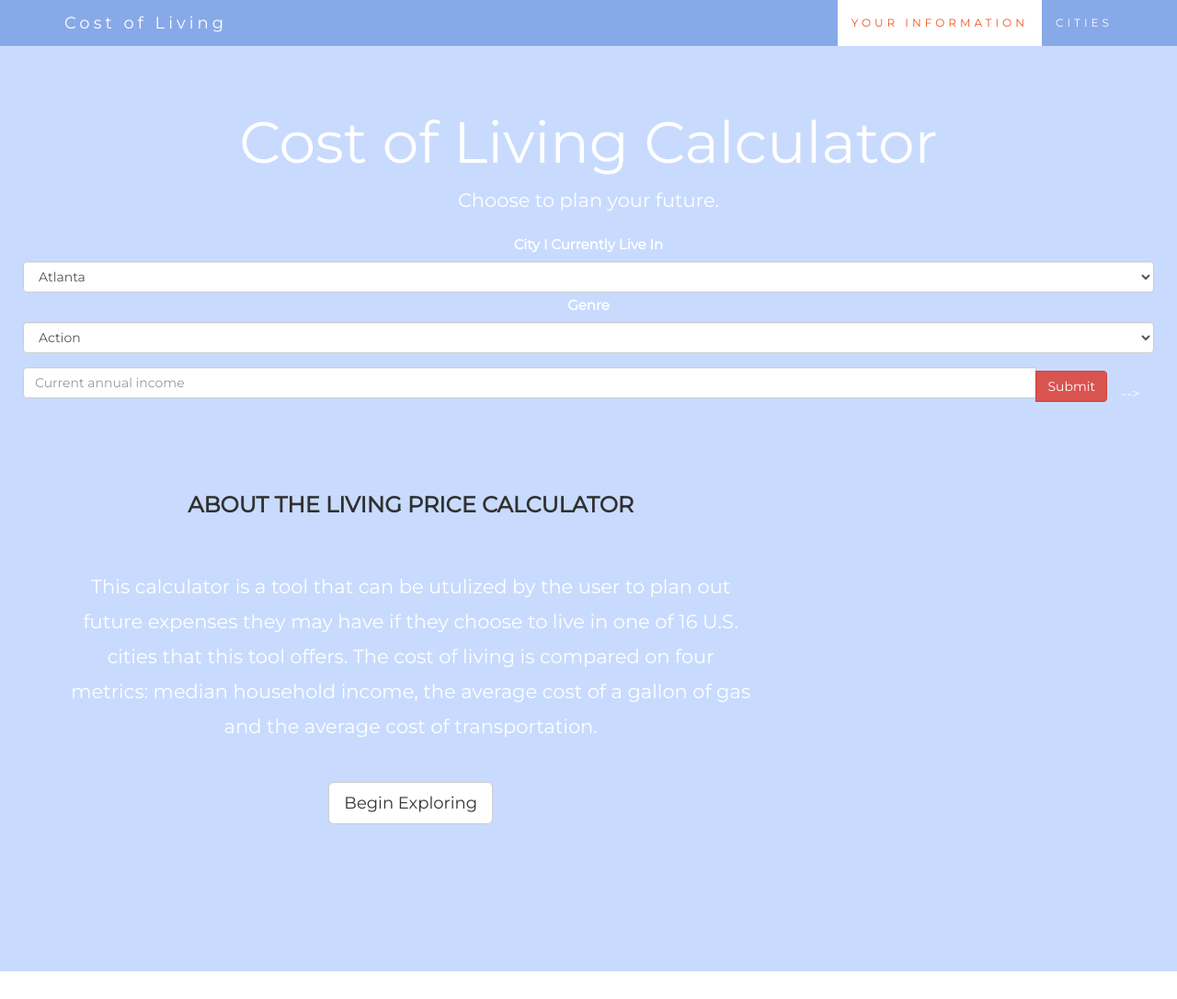
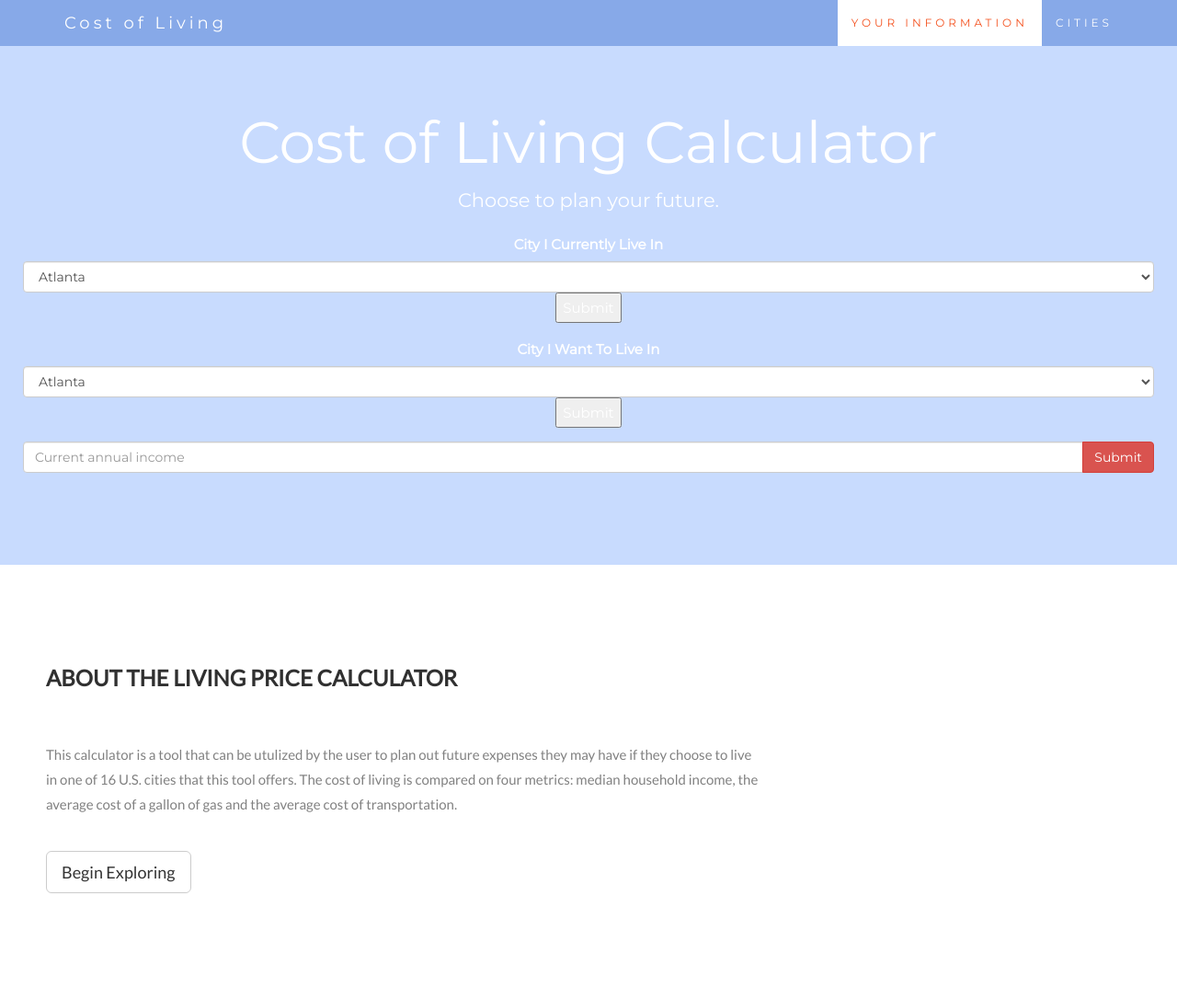
Before and after one commit to tashfiahasan/costoflivingcalculator, a Flask app: page / in a window 1280 px wide. Shown: the whole page at 92% size. After the commit the page ends 971 px from the top, so only its background shows below. Run offline with Flask 2, Linux system fonts and the light colour scheme; some libraries are stand-ins or nearby versions.

Commit message:
edits to index1

```diff
--- a/templates/index1.html
+++ b/templates/index1.html
@@ -215,15 +215,19 @@
             <option>{{city}}</option>
             {% endfor %}
           </select>
+          <input type="submit">
+        </div>
+
 <div class="form-group col-6">
-          <label for="bookGenre">Genre</label>
+          <label for="cities">City I Want To Live In</label>
           <select class="form-control" name="bookGenre">
-            {% for genre in ['Action','Drama','Historical Fiction','Fantasy','Mystery','Romance','Science Fiction','Suspense','Thriller','Young Adult'] %}
-            <option>{{genre}}</option>
+            {% for city in ['Atlanta','Austin','Baltimore','Boston','Chicago','Denver','Detroit','Honolulu','Houston','Los Angeles','Miami','New York','Philadelphia','San Francisco','Seattle','Washington DC'] %}
+            <option>{{city}}</option>
             {% endfor %}
           </select>
+            <input type="submit">
         </div>
-    <div class="input-group">
+        <div class="input-group">
           <input
             type="income"
             class="form-control"
@@ -233,7 +237,7 @@
           />
           <div class="input-group-btn">
             <button type="button" class="btn btn-danger">Submit</button>
-          </div> -->
+          </div>
         </div>
       </form>
     </div>
@@ -249,7 +253,7 @@
             on four metrics: median household income, the average cost of a
             gallon of gas and the average cost of transportation.
           </p>
-          <br /><button class="btn btn-default btn-lg">Begin Exploring</button>
+          <br><a href="index"><button class="btn btn-default btn-lg">Begin Exploring</button> </a>
         </div>
       </div>
     </div>
```
